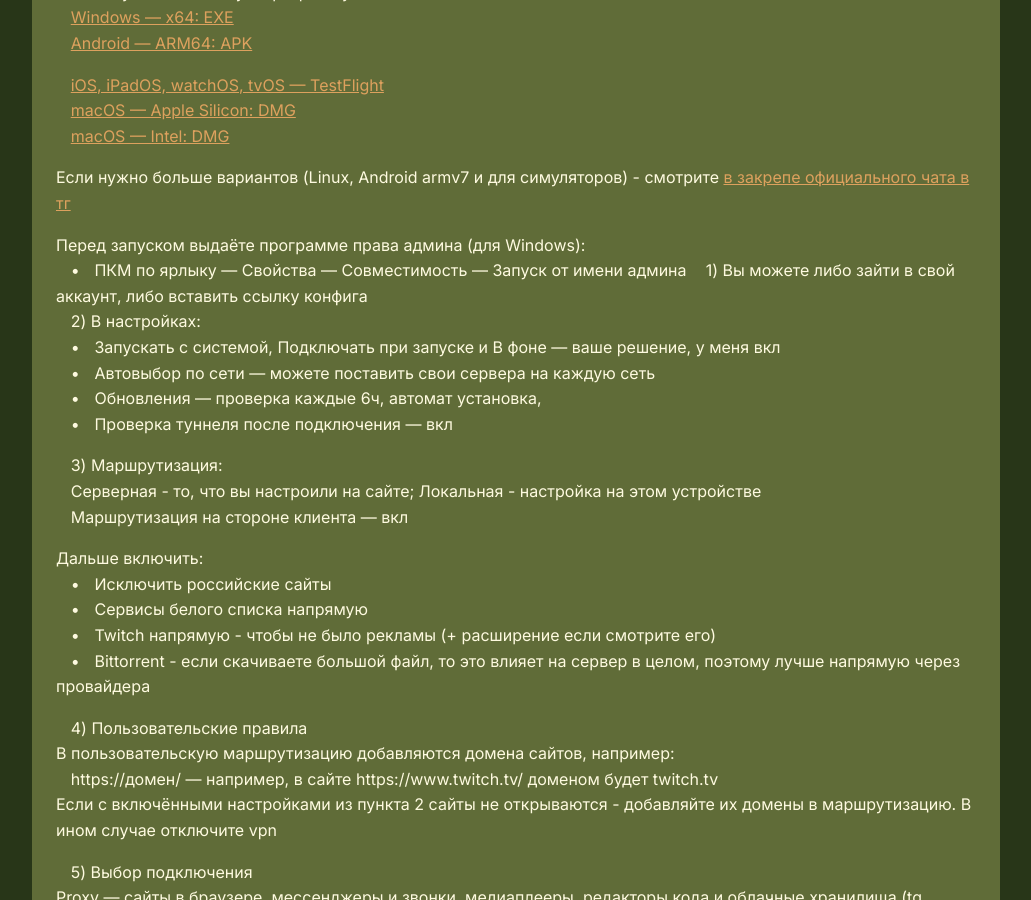
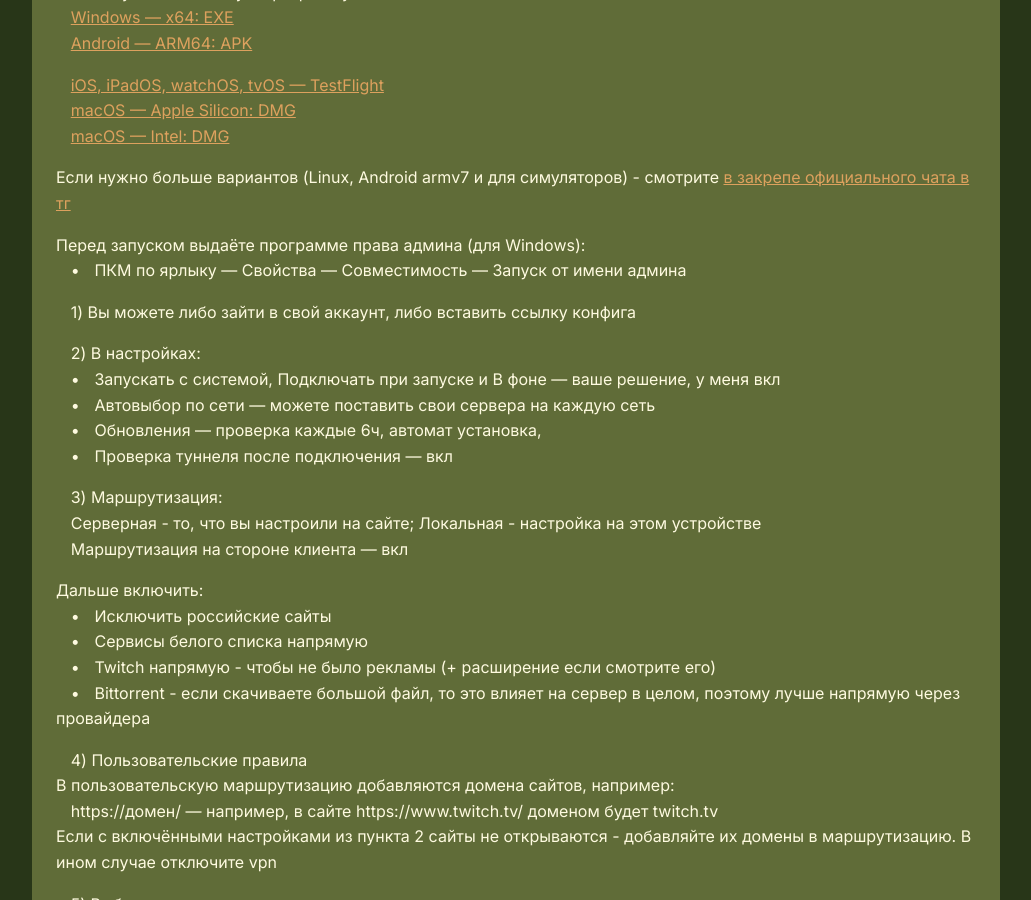
Before and after one commit to mysor-ka/mysor-ka.github.io, a Jekyll site: the page built from _posts/2026-06-13-Установка VPN.markdown, in a window 1280 px wide and 900 px high, scrolled down 4566 px. Shown: the whole window, without its empty margins (124-1155 px from the left). Built offline with Jekyll 4.4.1, drawn with Linux system fonts in a browser that asks for light colours.

```diff
--- a/_posts/2026-06-13-Установка VPN.markdown
+++ b/_posts/2026-06-13-Установка VPN.markdown
@@ -119,8 +119,10 @@ excerpt: "Купим страну,ㅤНастроим конфиг,ㅤПодкл
 
 Перед запуском выдаёте программе права админа (для Windows):
 <br>ㅤ•ㅤПКМ по ярлыку — Свойства — Совместимость — Запуск от имени админа
+
 ㅤ1) Вы можете либо зайти в свой аккаунт, либо вставить ссылку конфига
-<br>ㅤ2) В настройках:
+
+ㅤ2) В настройках:
 <br>ㅤ•ㅤЗапускать с системой, Подключать при запуске и В фоне — ваше решение, у меня вкл
 <br>ㅤ•ㅤАвтовыбор по сети — можете поставить свои сервера на каждую сеть
 <br>ㅤ•ㅤОбновления — проверка каждые 6ч, автомат установка,
```
